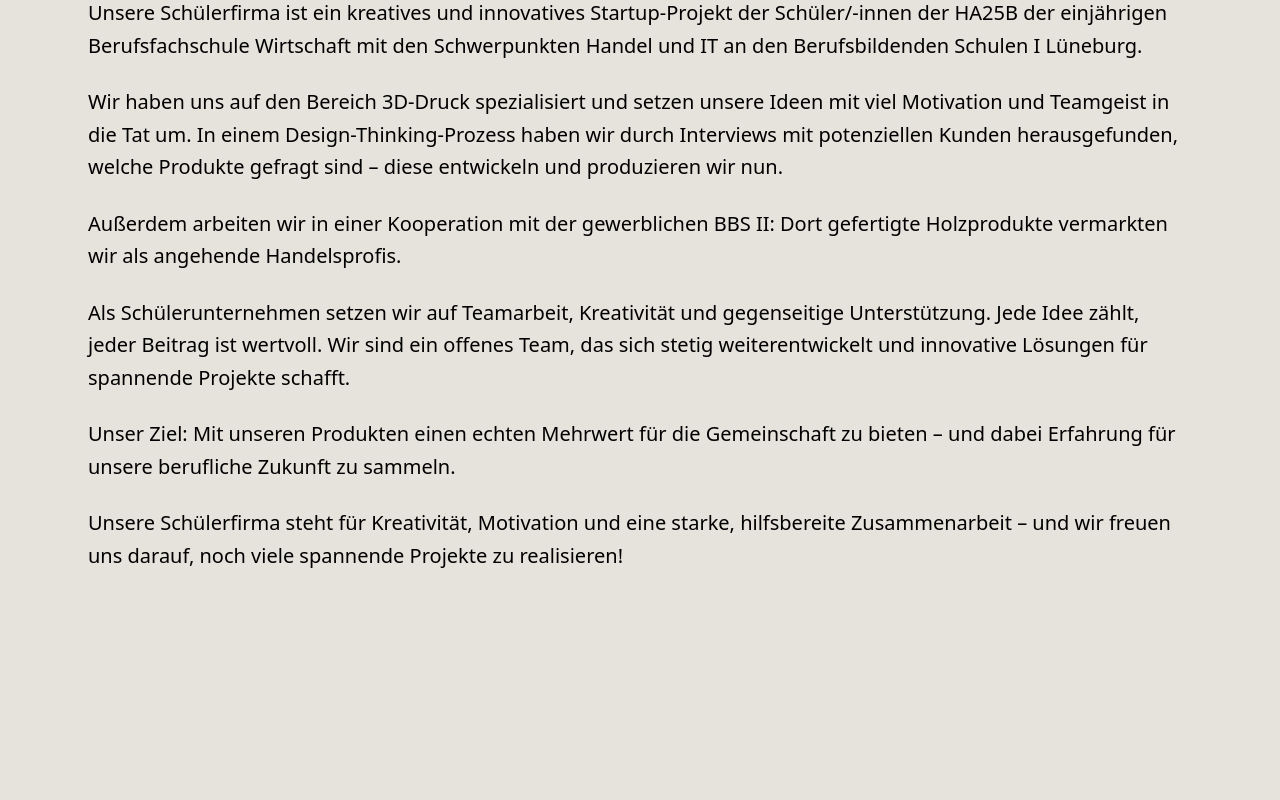
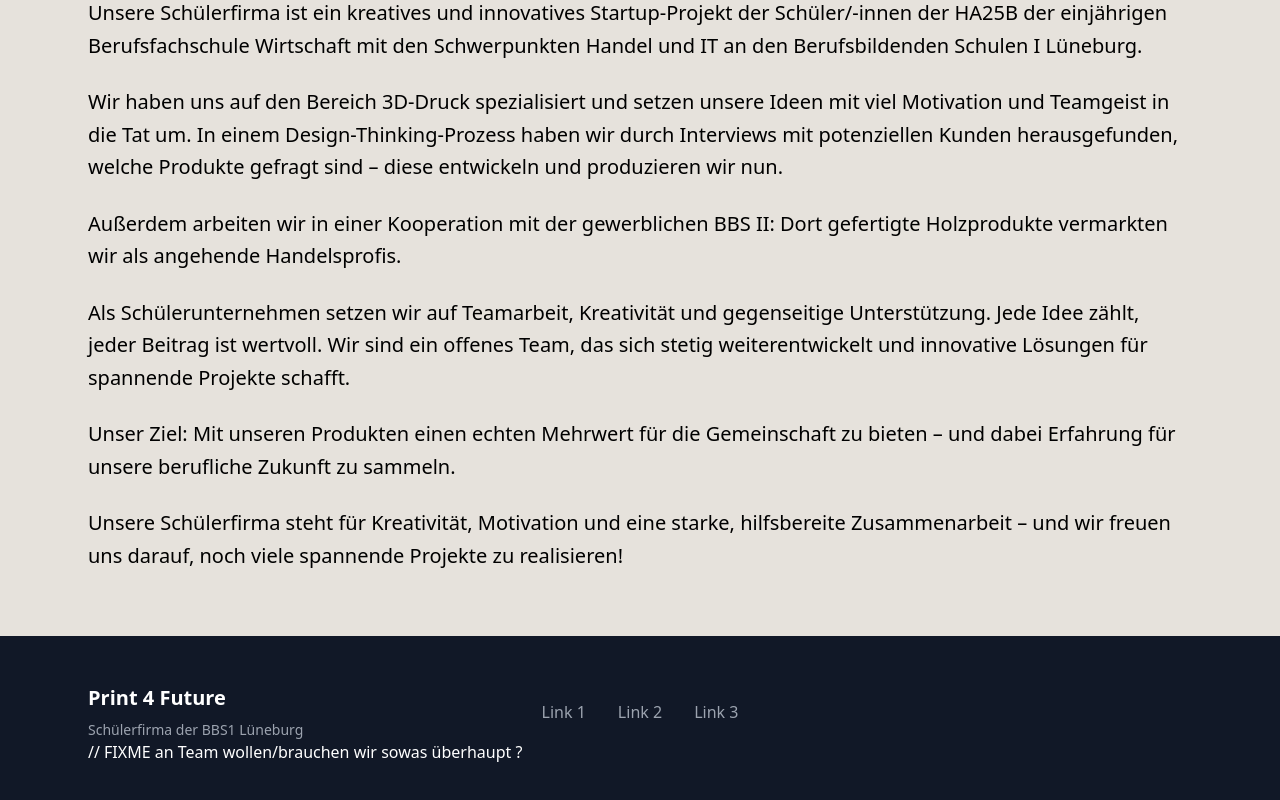
Before and after one commit to vinhegewald/schul-projekt, a Nuxt app: page / in a window 1280 px wide. Shown: the part 856-1656 px from the top of the page. Before the commit the page ends 1492 px from the top, so only its background shows below. Built offline with nearby package versions, Linux system fonts and the light colour scheme.

Commit message:
add footer for landing page

```diff
--- /dev/null
+++ b/components/landing/Footer.vue
@@ -0,0 +1,40 @@
+<template>
+  <footer class="bg-gray-900 text-white py-12 mt-16">
+    <div class="max-w-6xl mx-auto px-6">
+      <div class="relative flex flex-col md:flex-row justify-between items-center gap-8">
+        <!-- Company Name -->
+        <div>
+          <h3 class="font-bold text-xl">Print 4 Future</h3>
+          <p class="text-gray-400 text-sm mt-2">
+            Schülerfirma der BBS1 Lüneburg
+          </p>
+        </div>
+
+        <!-- Links -->
+        <div class="flex gap-8 md:absolute md:left-1/2 md:-translate-x-1/2">
+          <NuxtLink to="/link1" class="text-gray-400 hover:text-white transition">
+            Link 1
+          </NuxtLink>
+          <NuxtLink to="/link2" class="text-gray-400 hover:text-white transition">
+            Link 2
+          </NuxtLink>
+          <NuxtLink to="/link3" class="text-gray-400 hover:text-white transition">
+            Link 3
+          </NuxtLink>
+        </div>
+      </div>
+
+      // FIXME an Team wollen/brauchen wir sowas überhaupt ?
+      <!-- Copyright -->
+      <!-- <div class="border-t border-gray-800 mt-8 pt-8 text-center text-gray-400 text-sm">
+        <p>&copy; {{ new Date().getFullYear() }} Print 4 Future. Alle Rechte vorbehalten.</p>
+      </div> -->
+    </div>
+  </footer>
+</template>
+
+<script lang="ts" setup>
+defineOptions({
+  name: "LandingFooter",
+});
+</script>
--- a/pages/index.vue
+++ b/pages/index.vue
@@ -2,6 +2,7 @@
   <div>
     <LandingHero />
     <LandingAbout />
+    <LandingFooter />
   </div>
 </template>
 
```
